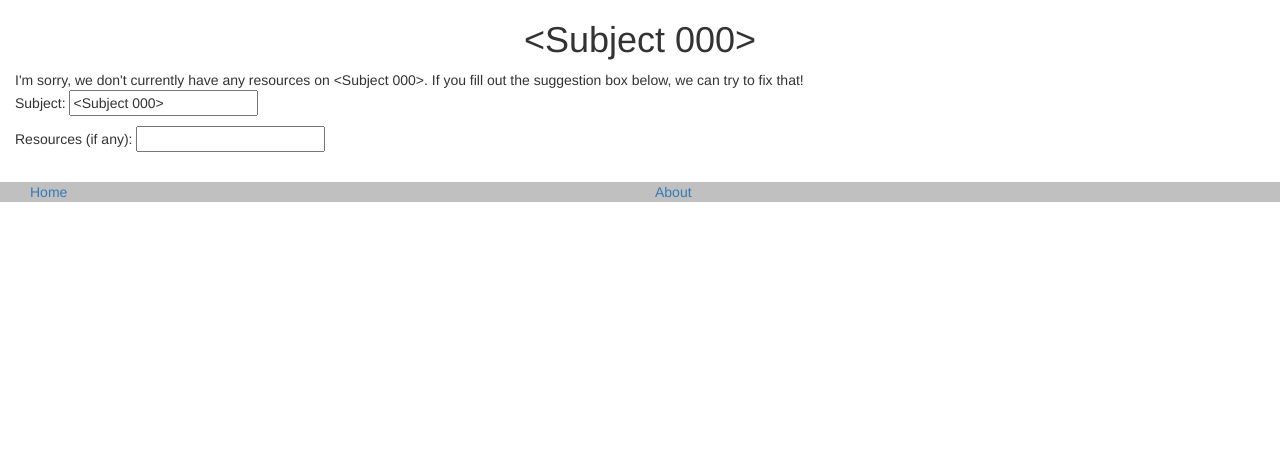
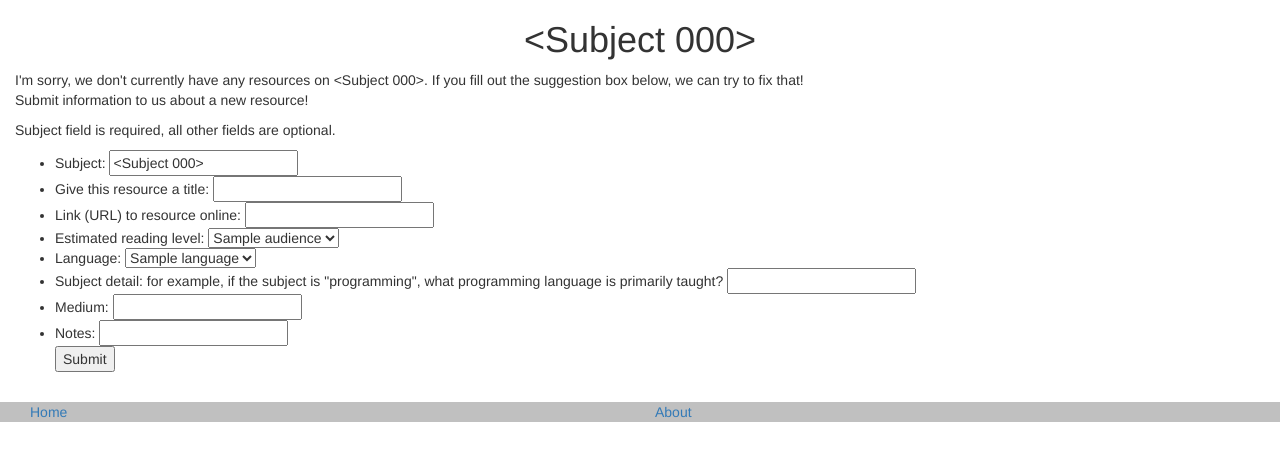
Before and after one commit to ESQG/teaching-tree, a Flask app: template templates/new_subject.html in a window 1280 px wide. Shown: the top 461 px of the page. Run offline with Flask 2, Linux system fonts and the light colour scheme; tables that the repository leaves empty hold one stand-in row (values such as "Sample post"); the template is opened without the code that fills it: values that come from a table or form of the project are taken from there, most other values are stand-ins (such as "Sample title", 1, 10 or a date in 2020); some libraries are stand-ins or nearby versions.

```diff
--- a/templates/index.html
+++ b/templates/index.html
@@ -7,9 +7,9 @@
 
 <form action="/learn">
     <p> Enter a subject here: <input type="text" id="text-subject" name="subject"></p>
-    <p> Or pick one: <select id="select-subject">
+    <p> Or pick one: <select id="select-subject" name="select-subject">
         {% for subject in subjects %}
-        <option name="select-subject" value="{{ subject }}">{{ subject }}</option>
+        <option value="{{ subject }}">{{ subject }}</option>
         {% endfor %}
         <select>
     </p>
--- a/templates/new_subject.html
+++ b/templates/new_subject.html
@@ -5,11 +5,36 @@
 
 I'm sorry, we don't currently have any resources on {{ subject }}.  If you fill out the suggestion box below, we can try to fix that!
 
-<form>
-<p>Subject: <input type="text" name="subject" value="{{ subject }}"></p>
-<p>Resources (if any):
-<input type="text"></p>
+<form action="/add-resource" method="POST">
+<p>Submit information to us about a new resource!</p>
+<p>Subject field is required, all other fields are optional.</p>
+<ul>
+<li>Subject: <input type="text" name="subject" value="{{ subject }}" required></li>
+<li>Give this resource a title: <input type="text" name="title">
+</li>
 
+<li>Link (URL) to resource online: <input type="url" name="link"></li>
+<li>Estimated reading level:
+    <select name="reading-level">
+        {% for level in audiences %}
+        <option value="{{ level.rank }}">{{ level.name }}</option>
+        {% endfor %}
+    </select>
+</li>
+<li>Language:
+    <select name="language">
+    {% for language in languages %}
+        <option value="{{language.language_code}}">{{language.name}}</option>
+    {% endfor %}
+</select>
+</li>
+<li>Subject detail: for example, if the subject is "programming", what programming language is primarily taught?
+<input type="text" name="subject-detail"></li>
+
+<li>Medium: <input type="text" name="medium">
+<li>Notes: <input type="textarea" name="notes">
+
+<p><input type="submit"></p>
     </form>
 
 {% endblock %}
--- a/templates/resources.html
+++ b/templates/resources.html
@@ -8,11 +8,11 @@
     <ul>
     {% for resource in resources %}
     <li>
-        <a href="{{ resource['url'] }}">{{ resource['medium'] }}: {{ resource['computer_language']}}</a></li>
+        <a href="{{ resource.url }}">{{ resource.medium }}{% if resource.title %} : {{ resource.title }} {% endif %}</a></li>
 
     {% endfor %}
 </ul>
     {% else %}
-    Oops, our list of resources is empty.  Please come back later or, if you can, <a href="/suggest">make a suggestion</a>!
+    Oops, our list of resources is empty.  Please come back later or, if you can, <a href="/suggest/{{ subject }}">make a suggestion</a>!
     {% endif %}
 {% endblock %}
```
